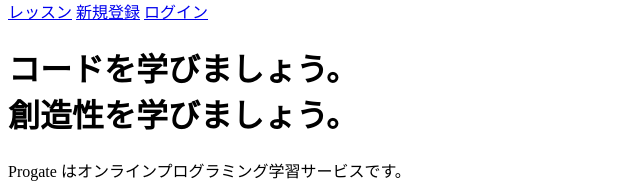
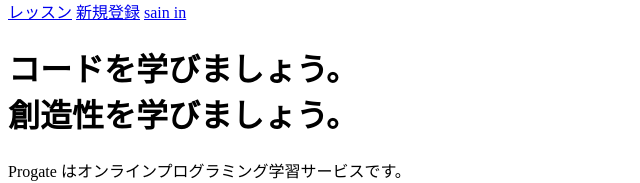
Before and after one commit to koasa0917/https-koasa0917.github.io, a plain HTML site: page index.html in a window 1280 px wide. Shown: the part 355-538 px from the top of the page, 0-640 px from the left. Drawn offline with Linux system fonts and the light colour scheme.

Commit message:
Update index.html

```diff
--- a/index.html
+++ b/index.html
@@ -17,7 +17,7 @@
       <div class="header-right">
         <a href="#">レッスン</a>
         <a href="#">新規登録</a>
-        <a href="#" class="login">ログイン</a>
+        <a href="#" class="login">sain in</a>
       </div>
     </div>
   </ヘッダ>
```
